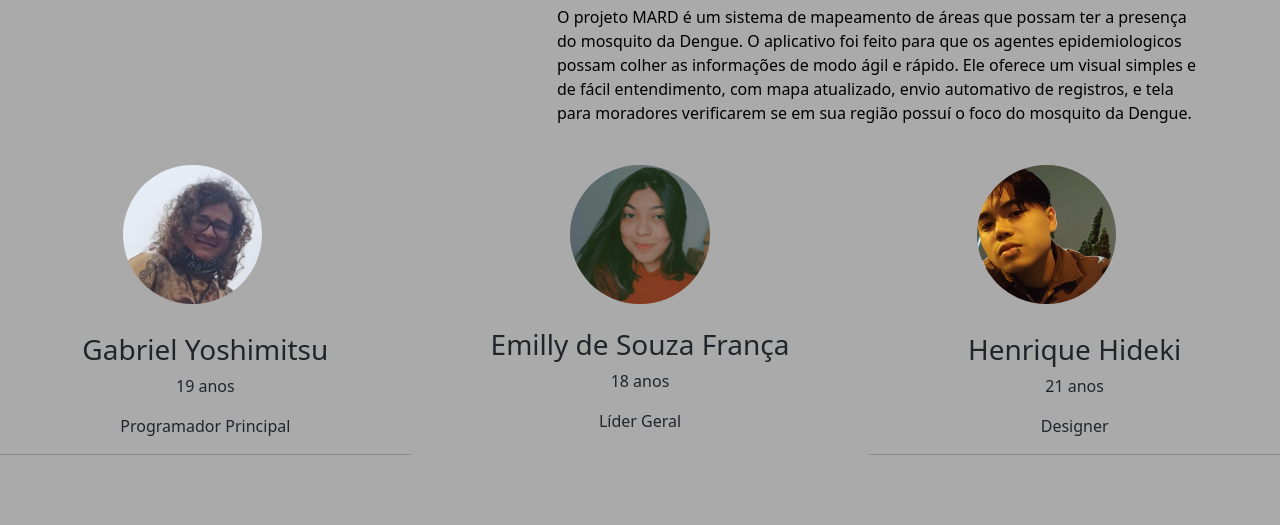
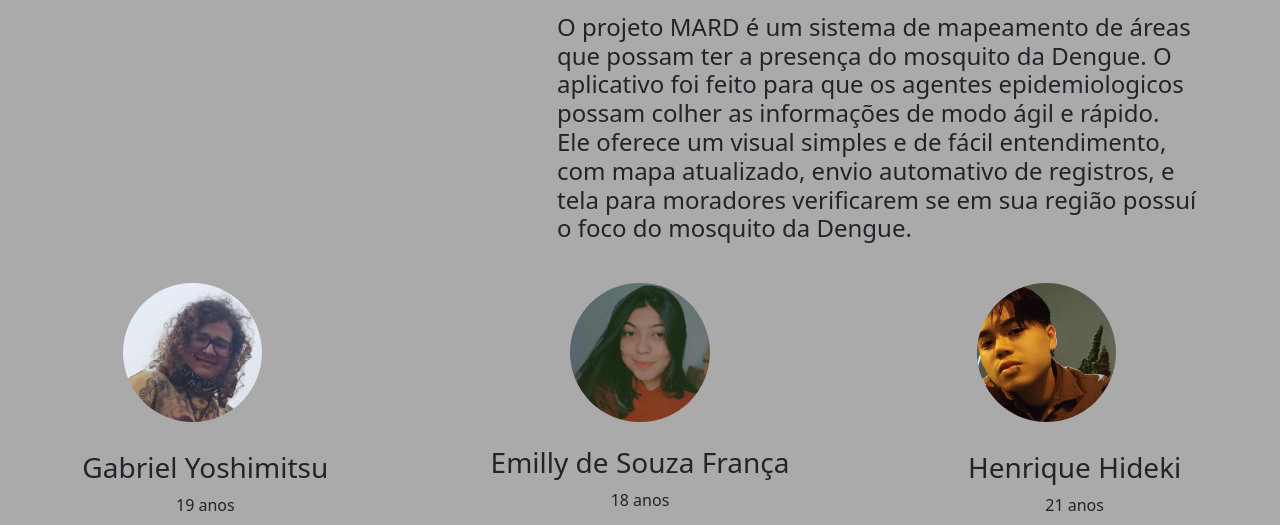
Before and after one commit to G4BR13LY05H1M1T5U/projetobs1, a plain HTML site: page index.html in a window 1280 px wide. Shown: the part 248-773 px from the top of the page. Drawn offline with nearby package versions, Linux system fonts and the light colour scheme.

Commit message:
Update index.html

```diff
--- a/index.html
+++ b/index.html
@@ -58,10 +58,10 @@
             <div class="row">
               <div class="col-12">
                 <h2 class="title primary-color">M.A.R.D</h2>
-                <p class="subtitle secondary-color"> O projeto MARD é um sistema de mapeamento de áreas que possam ter a presença do mosquito da Dengue.
+                <p class="subtitle secondary-color"> <h4> O projeto MARD é um sistema de mapeamento de áreas que possam ter a presença do mosquito da Dengue.
                   O aplicativo foi feito para que os agentes epidemiologicos possam colher as informações de modo ágil e rápido.
                   Ele oferece um visual simples e de fácil entendimento, com mapa atualizado, envio automativo de registros,
-                  e tela para moradores verificarem se em sua região possuí o foco do mosquito da Dengue.
+                  e tela para moradores verificarem se em sua região possuí o foco do mosquito da Dengue. </h4>
                 </p>
               </div>
             </div>
```
